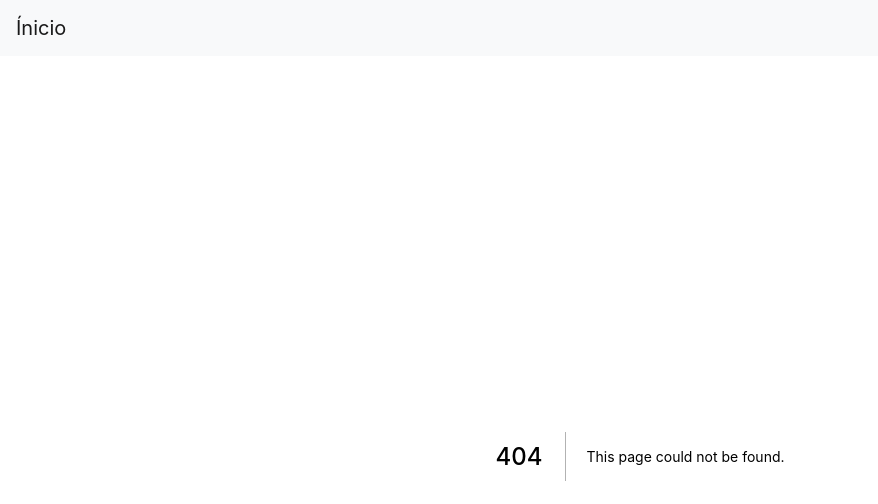
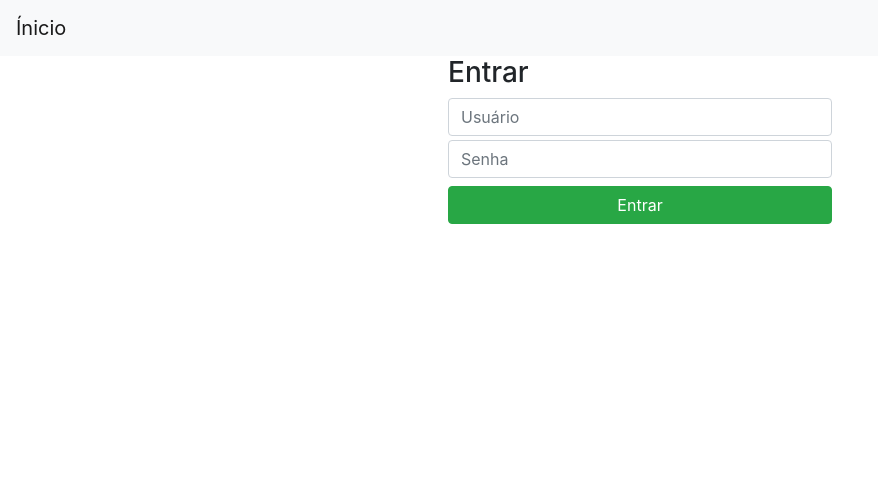
Before and after one commit to Pauloo27/shop, a Next.js app in the folder frontend/: page /login in a window 1280 px wide. Before the commit this address had no page. Shown: the top 504 px of the page, without its empty margins (0-878 px from the left). Built offline with nearby package versions, Linux system fonts and the light colour scheme.

Commit message:
Add login page

```diff
--- /dev/null
+++ b/frontend/pages/login.js
@@ -0,0 +1,24 @@
+import General from "../styles/General.module.css";
+
+export default function Login() {
+  return (
+    <div className={General.content_container}>
+      <h3>Entrar</h3>
+      <div className="">
+        <input
+          type="text"
+          autoComplete="off"
+          className="form-control mt-1"
+          placeholder="Usuário"
+        />
+        <input
+          type="password"
+          autoComplete="off"
+          className="form-control mt-1"
+          placeholder="Senha"
+        />
+        <button className="btn btn-success mt-2 w-100">Entrar</button>
+      </div>
+    </div>
+  );
+}
--- /dev/null
+++ b/frontend/styles/General.module.css
@@ -0,0 +1,6 @@
+.content_container {
+  width: 30%;
+  min-width: 30vh;
+  margin-left: auto;
+  margin-right: auto;
+}
```
